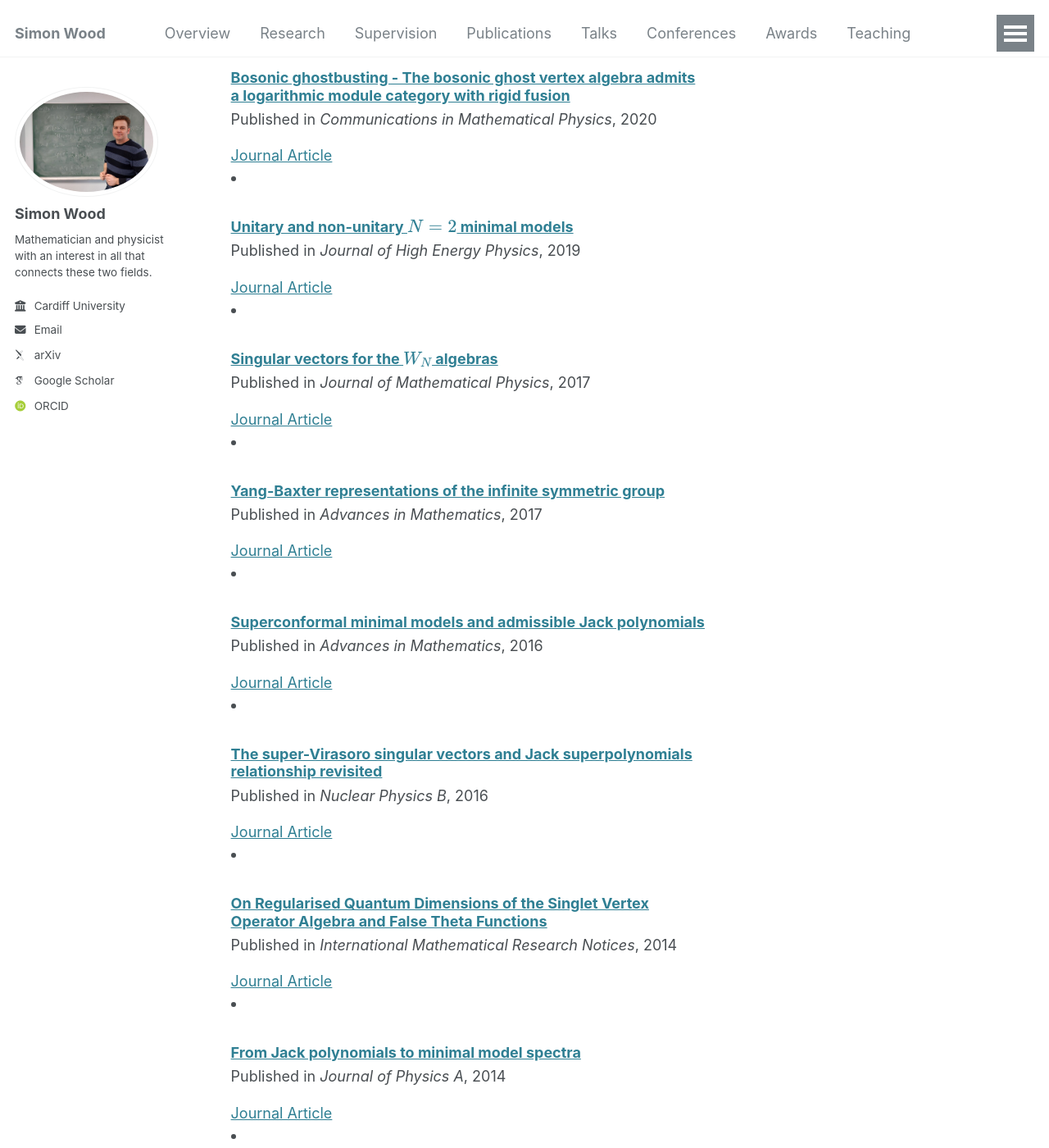
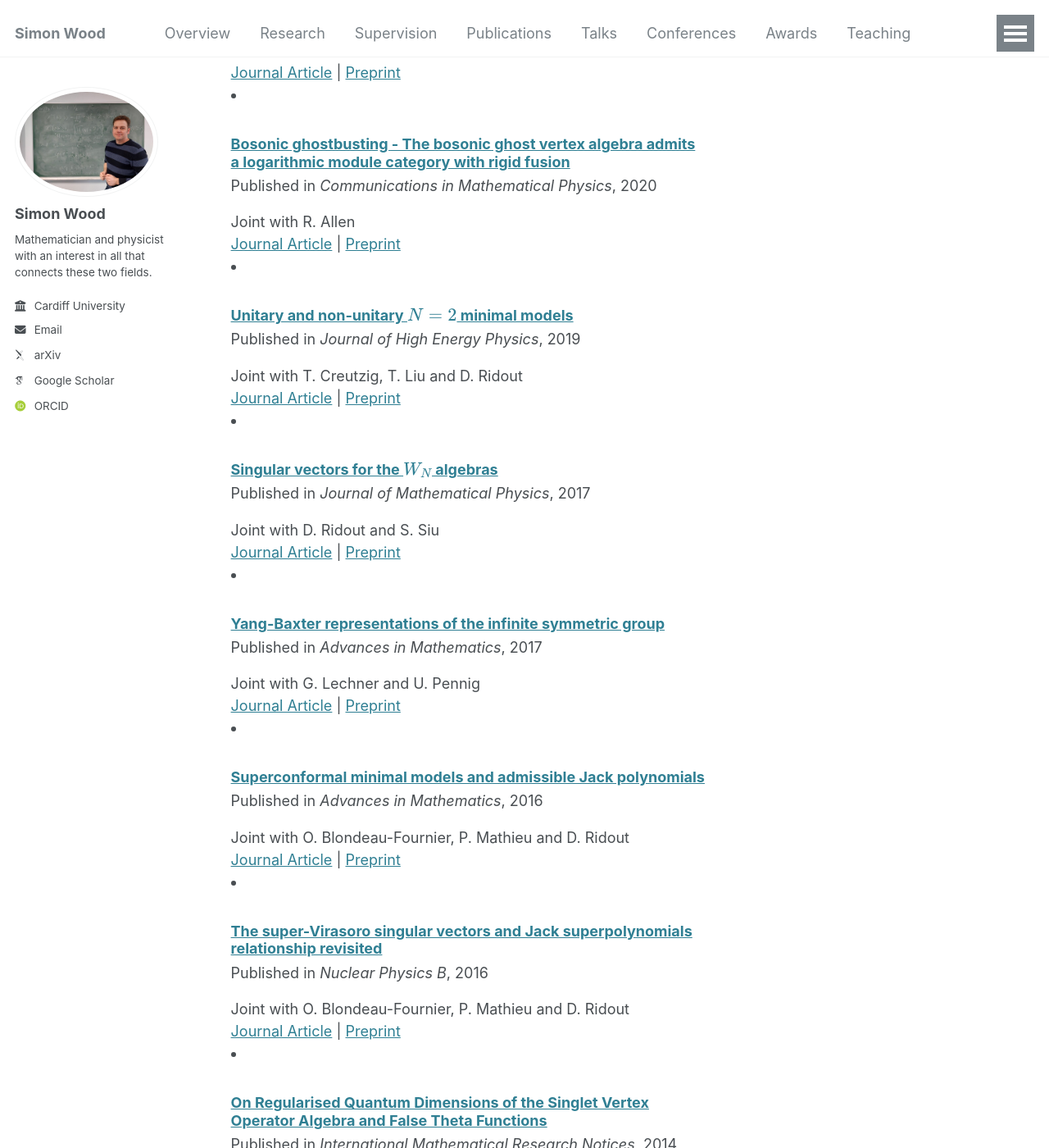
Before and after one commit to simonjwood/simonjwood.github.io, a Jekyll site: the page built from _pages/publications.html, in a window 1280 px wide and 1400 px high, scrolled down 1553 px. Shown: the whole window at 82% size. Built offline with Jekyll 4.4.1, drawn with Linux system fonts in a browser that asks for light colours; some web fonts are replaced; some of the changed text lies outside the part shown.

Commit message:
More tweaking of publication layout.

```diff
--- a/_includes/archive-single.html
+++ b/_includes/archive-single.html
@@ -34,11 +34,9 @@
         <a href="{{ base_path }}{{ post.url }}" rel="permalink">{{ title }}</a>
       {% endif %}
     </h3>
-
     {% if post.read_time %}
       <p class="page__meta"><i class="fa fa-clock-o" aria-hidden="true"></i> {% include read-time.html %}</p>
     {% endif %}
-
         {% if post.collection == 'teaching' %}
            {{ post.type }}, <i>{{ post.venue }}</i>, {{ post.date | default: "1900-01-01" | date: "%Y" }}
         {% elsif post.collection == 'publications' %}
@@ -54,21 +52,19 @@
         {% elsif post.date %}
          <strong><i class="fa fa-fw fa-calendar" aria-hidden="true"></i> {{ site.data.ui-text[site.locale].date_label | default: "Published:" }}</strong> <time datetime="{{ post.date | default: "1900-01-01" | date_to_xmlschema }}">{{ post.date | default: "1900-01-01" | date: "%B %d, %Y" }}</time>
         {% endif %}
-
     {% if post.excerpt and site.read_more != 'enabled' %}
     <p class="archive__item-excerpt" itemprop="description">{{ post.excerpt | markdownify }}</p>
     {% elsif post.excerpt and site.read_more == 'enabled' %}
     <p class="archive__item-excerpt" itemprop="description"><p>{{ post.excerpt | markdownify | remove: '<p>' | remove: '</p>' }}<strong><a href="{{ base_path }}{{ post.url }}" rel="permalink"> Read more</a></strong></p></p>
     {% endif %}
-
-    {% if post.authors and post.paperurl and post.preprinturl %}
+    {% if post.coauthors and post.paperurl and post.preprinturl %}
       Joint with {{ post.coauthors }}<br /><a href="{{ post.paperurl }}">Journal Article</a> | <a href="{{ post.preprinturl }}">Preprint</a>
     {% elsif post.authors and post.paperurl %}
       Joint with {{ post.coauthors }}<br /><a href="{{ post.paperurl }}">Journal Article</a>
     {% elsif post.authors and post.preprinturl %}
       Joint with {{ post.coauthors }}<br /><a href="{{ post.preprinturl }}">Preprint</a>
-    {% elsif post.authors %}
-      Joint with {{ post.authors }}
+    {% elsif post.coauthors %}
+      Joint with {{ post.coauthors }}
     {% elsif post.paperurl %}
       <a href=" {{ post.paperurl }} ">Journal Article</a>
     {% elsif post.preprinturl %}
```
